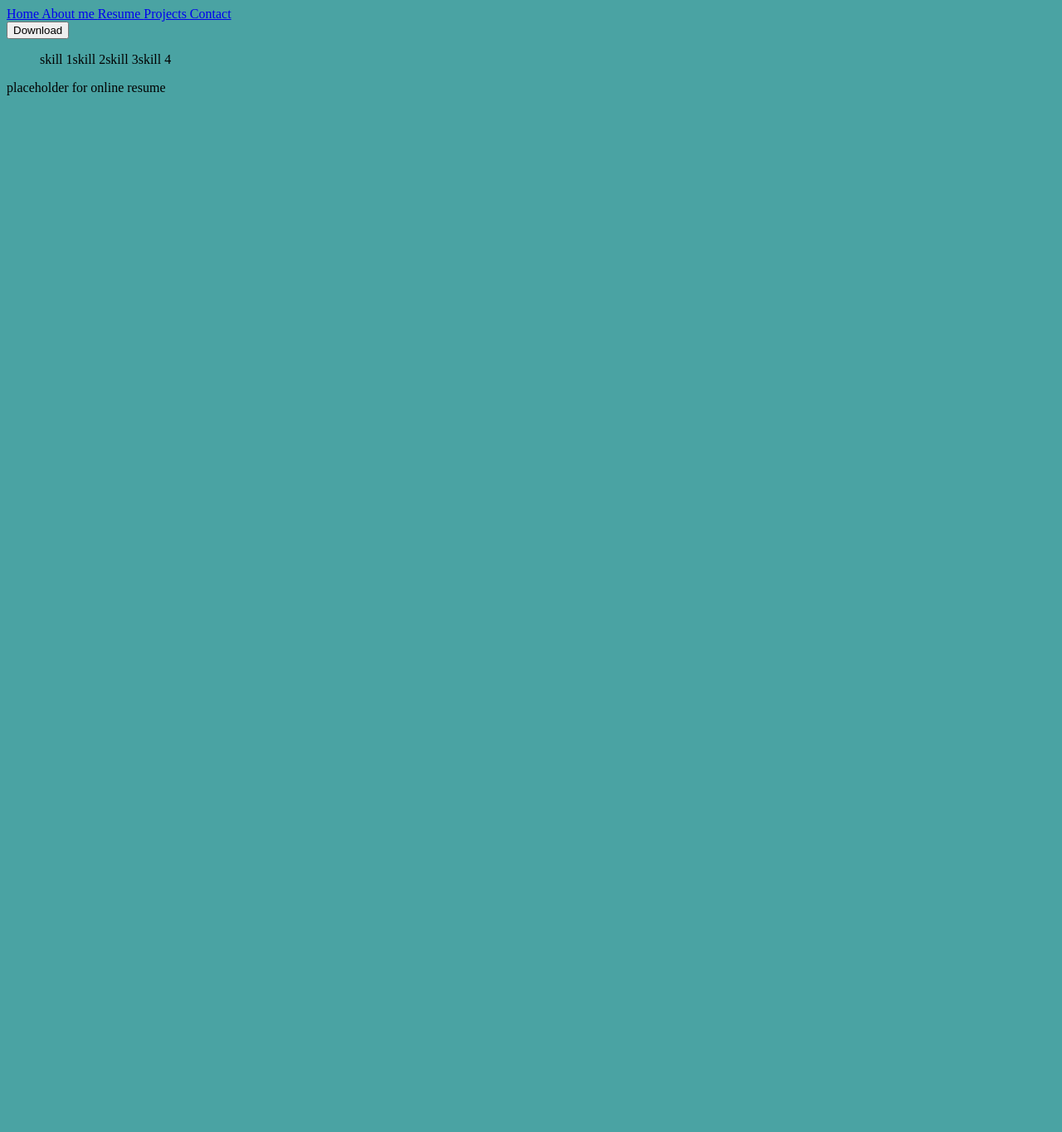
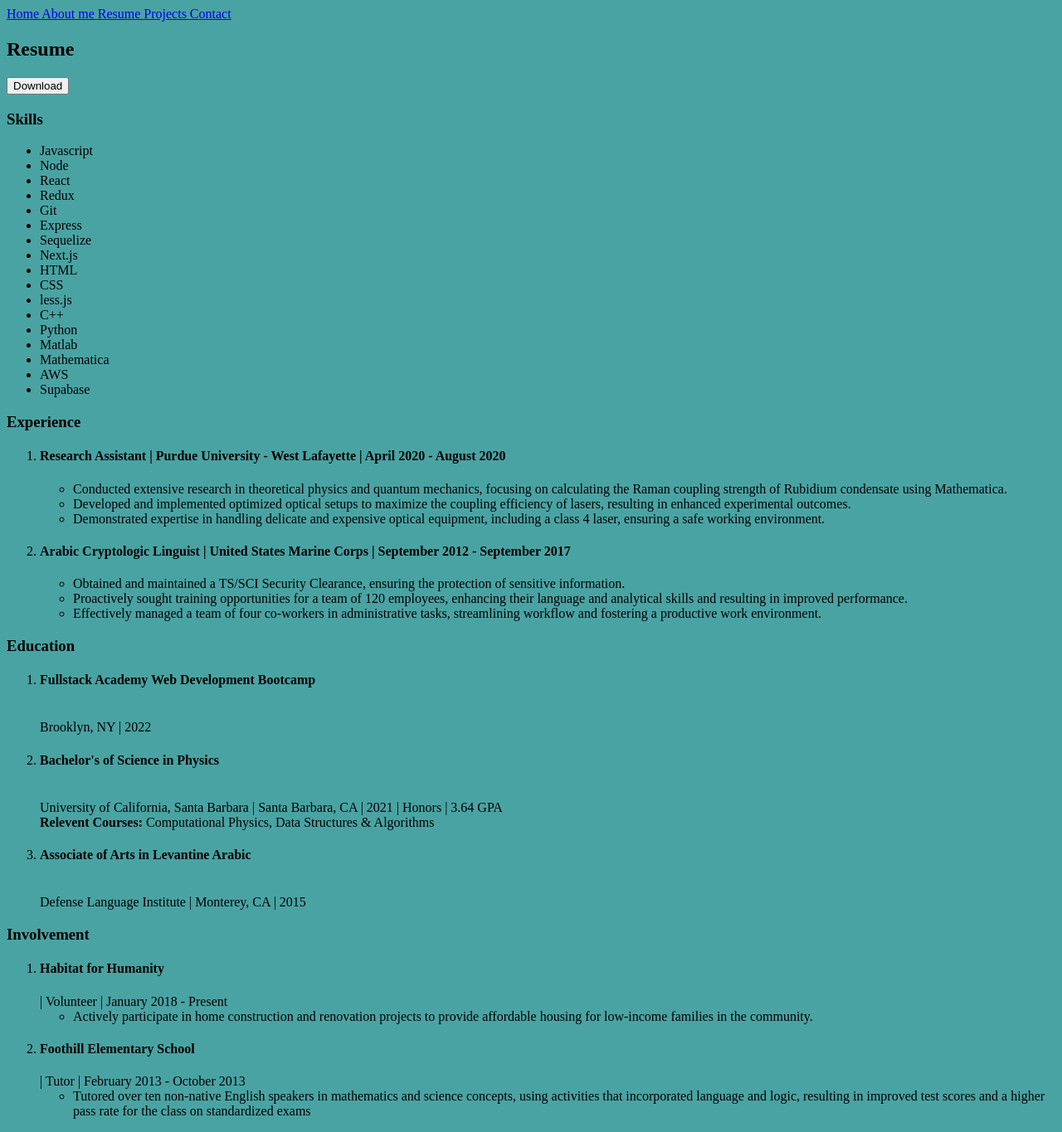
Before and after one commit to zachty/portfolio, a Next.js app: page /resume in a window 1280 px wide. Shown: the whole page at 83% size. Before the commit the page ends 800 px from the top, so only its background shows below. Built offline with nearby package versions, Linux system fonts and the light colour scheme.

Commit message:
wrote out resume, will probably add more later as an extended resume

```diff
--- a/pages/resume.jsx
+++ b/pages/resume.jsx
@@ -1,16 +1,153 @@
 //downloadable resume?
 export default function Resume() {
     return (
-        <div>
+        <div id="resume">
+            <h2>Resume</h2>
             <button>Download</button>
-            {/* put list of skills here */}
+            <h3>Skills</h3>
+            <ul>
+                <li>Javascript</li>
+                <li>Node</li>
+                <li>React</li>
+                <li>Redux</li>
+                <li>Git</li>
+                <li>Express</li>
+                <li>Sequelize</li>
+                <li>Next.js</li>
+                <li>HTML</li>
+                <li>CSS</li>
+                <li>less.js</li>
+                {/* ^^^ proficient ^^^ */}
+                <li>C++</li>
+                <li>Python</li>
+                <li>Matlab</li>
+                <li>Mathematica</li>
+                <li>AWS</li>
+                <li>Supabase</li>
+            </ul>
+            <h3>Experience</h3>
             <ol>
-                <lil>skill 1</lil>
-                <lil>skill 2</lil>
-                <lil>skill 3</lil>
-                <lil>skill 4</lil>
+                <li>
+                    <h4>
+                        Research Assistant | Purdue University - West Lafayette
+                        | April 2020 - August 2020
+                    </h4>
+                    <ul>
+                        <li>
+                            Conducted extensive research in theoretical physics
+                            and quantum mechanics, focusing on calculating the
+                            Raman coupling strength of Rubidium condensate using
+                            Mathematica.
+                        </li>
+                        <li>
+                            Developed and implemented optimized optical setups
+                            to maximize the coupling efficiency of lasers,
+                            resulting in enhanced experimental outcomes.
+                        </li>
+                        <li>
+                            Demonstrated expertise in handling delicate and
+                            expensive optical equipment, including a class 4
+                            laser, ensuring a safe working environment.
+                        </li>
+                    </ul>
+                </li>
+                <li>
+                    <h4>
+                        Arabic Cryptologic Linguist | United States Marine Corps
+                        | September 2012 - September 2017
+                    </h4>
+                    <ul>
+                        <li>
+                            Obtained and maintained a TS/SCI Security Clearance,
+                            ensuring the protection of sensitive information.
+                        </li>
+                        <li>
+                            Proactively sought training opportunities for a team
+                            of 120 employees, enhancing their language and
+                            analytical skills and resulting in improved
+                            performance.
+                        </li>
+                        <li>
+                            Effectively managed a team of four co-workers in
+                            administrative tasks, streamlining workflow and
+                            fostering a productive work environment.
+                        </li>
+                    </ul>
+                </li>
+                {/* <li>
+                    <h4>Experience 3</h4>
+                    <ul>
+                        <li>point 1</li>
+                        <li>point 2</li>
+                        <li>point 3</li>
+                    </ul>
+                </li>
+                <li>
+                    <h4>Experience 4</h4>
+                    <ul>
+                        <li>point 1</li>
+                        <li>point 2</li>
+                        <li>point 3</li>
+                    </ul>
+                </li> */}
             </ol>
-            <p>placeholder for online resume</p>
+            <h3>Education</h3>
+            <ol>
+                <li>
+                    <h4>Fullstack Academy Web Development Bootcamp</h4>
+                    <br />
+                    Brooklyn, NY | 2022
+                </li>
+                <li>
+                    {/* TODO: change this to escape character?? */}
+                    <h4>{`Bachelor's of Science in Physics`}</h4>
+                    <br />
+                    University of California, Santa Barbara | Santa Barbara, CA
+                    | 2021 | Honors | 3.64 GPA
+                    <br />
+                    <strong>Relevent Courses:</strong> Computational Physics,
+                    Data Structures & Algorithms
+                </li>
+                <li>
+                    <h4>Associate of Arts in Levantine Arabic</h4>
+                    <br />
+                    Defense Language Institute | Monterey, CA | 2015
+                </li>
+            </ol>
+            <h3>Involvement</h3>
+            <ol>
+                <li>
+                    <h4>Habitat for Humanity</h4> | Volunteer | January 2018 -
+                    Present
+                    <ul>
+                        <li>
+                            {' '}
+                            Actively participate in home construction and
+                            renovation projects to provide affordable housing
+                            for low-income families in the community.
+                        </li>
+                    </ul>
+                </li>
+                <li>
+                    <h4>Foothill Elementary School</h4> | Tutor | February 2013
+                    - October 2013
+                    <ul>
+                        <li>
+                            Tutored over ten non-native English speakers in
+                            mathematics and science concepts, using activities
+                            that incorporated language and logic, resulting in
+                            improved test scores and a higher pass rate for the
+                            class on standardized exams
+                        </li>
+                    </ul>
+                </li>
+                {/* <li>
+                    <h4>Volunteer 4</h4>
+                    <ul>
+                        <li>point 1</li>
+                    </ul>
+                </li> */}
+            </ol>
         </div>
     );
 }
```
